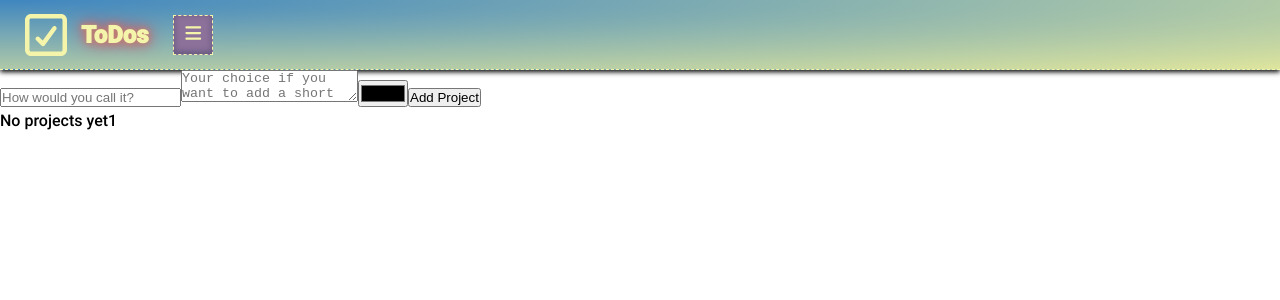
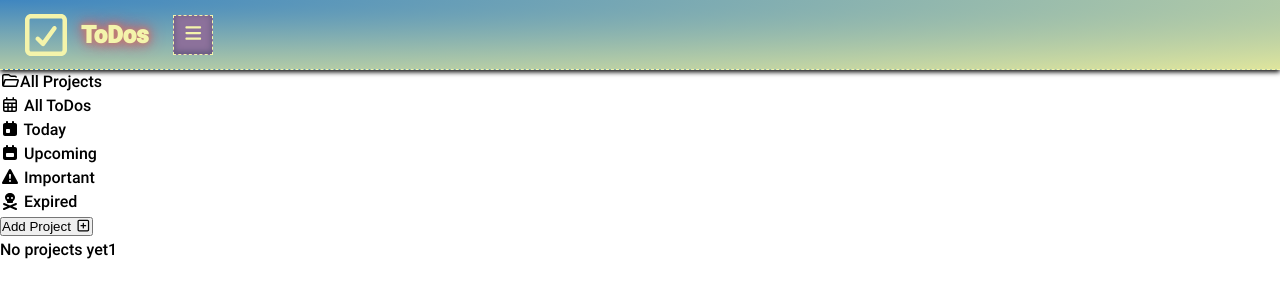
Before and after one commit to FreeFallRush/todo-app-react, a React (Vite) app: page / in a window 1280 px wide. Shown: the top 300 px of the page. Built offline with nearby package versions, Linux system fonts and the light colour scheme.

Commit message:
Added Sidebar folder in components with Sidebar.tsx
Added Sidebar component in Sidebar.tsx

Modified App.tsx with Sidebar and page switch for testing

```diff
--- a/src/App.tsx
+++ b/src/App.tsx
@@ -1,18 +1,25 @@
 import { useState } from "react";
-import type { Project, Todo, NewProject } from "./types";
+import type { Project, Todo } from "./types";
 import { v4 as uuidv4 } from "uuid";
 
 import Header from "./components/Header/Header";
+import Sidebar from "./components/Sidebar/Sidebar";
 
-import ProjectForm from "./components/ProjectForm";
+// import ProjectForm from "./components/ProjectForm";
 import ProjectList from "./components/ProjectList";
-
+import TodoList from "./components/TodoList";
 import "./App.css";
 
 function App() {
   const [projects, setProjects] = useState<Project[]>([]);
+  const [todos, setTodos] = useState<Todo[]>([]);
+  const [currentPage, setCurrentPage] = useState("all-projects");
 
-  const handleAddProject = (project: NewProject) => {
+  const handleAddProject = (project: {
+    name: string;
+    description?: string;
+    color?: string;
+  }) => {
     const newProject: Project = {
       id: uuidv4(),
       name: project.name,
@@ -20,58 +27,81 @@ function App() {
       color: project.color,
       todos: [],
     };
-
     setProjects([...projects, newProject]);
-    console.log("New project: ", newProject);
   };
 
   const handleDeleteProject = (id: string) => {
-    setProjects(projects.filter((project) => project.id !== id));
+    setProjects(projects.filter((p) => p.id !== id));
   };
 
   const handleAddTodo = (
     projectId: string,
     todo: { title: string; dueDate: string; priority: string }
   ) => {
-    const newTodo: Todo = {
-      id: uuidv4(),
-      title: todo.title,
-      dueDate: todo.dueDate,
-      priority: todo.priority,
-    };
-
-    setProjects((prevProjects) =>
-      prevProjects.map((project) =>
-        project.id === projectId
-          ? { ...project, todos: [...project.todos, newTodo] }
-          : project
+    setProjects(
+      projects.map((p) =>
+        p.id === projectId
+          ? {
+              ...p,
+              todos: [...p.todos, { id: uuidv4(), ...todo }],
+            }
+          : p
       )
     );
   };
 
   const handleDeleteTodo = (projectId: string, todoId: string) => {
-    setProjects((prevProjects) =>
-      prevProjects.map((project) =>
-        project.id === projectId
-          ? {
-              ...project,
-              todos: project.todos.filter((todo) => todo.id !== todoId),
-            }
-          : project
+    setProjects(
+      projects.map((p) =>
+        p.id === projectId
+          ? { ...p, todos: p.todos.filter((t) => t.id !== todoId) }
+          : p
       )
     );
+  };
+  const renderPage = () => {
+    switch (currentPage) {
+      case "all-projects":
+        return (
+          <ProjectList
+            projects={projects}
+            onDeleteProject={handleDeleteProject}
+            onAddTodo={handleAddTodo}
+            onDeleteTodo={handleDeleteTodo}
+          />
+        );
+      case "all-todos":
+        return <TodoList todos={todos} onDelete={() => {}} />;
+      case "today":
+        return <h2>Today’s Todos</h2>;
+      case "upcoming":
+        return <h2>Upcoming Todos</h2>;
+      case "important":
+        return <h2>Important Todos</h2>;
+      case "expired":
+        return <h2>Expired Todos</h2>;
+      default:
+        return <h2>Page not found</h2>;
+    }
   };
 
   return (
     <div className="page-content">
       <Header onToggleSidebar={() => console.log("toggle sidebar")} />
-      <ProjectForm onAdd={handleAddProject} />
-      <ProjectList
+      {/* <ProjectForm onAdd={handleAddProject} /> */}
+      {/* <ProjectList
         projects={projects}
         onDeleteProject={handleDeleteProject}
         onAddTodo={handleAddTodo}
         onDeleteTodo={handleDeleteTodo}
+      /> */}
+      <Sidebar
+        onNavigate={setCurrentPage}
+        onAddProject={() => console.log("Open Add Project Modal")}
       />
+      <main className="main-container">
+        <div className="main-content">{renderPage()}</div>
+      </main>
     </div>
   );
 }
--- /dev/null
+++ b/src/components/Sidebar/Sidebar.tsx
@@ -0,0 +1,57 @@
+import { FontAwesomeIcon } from "@fortawesome/react-fontawesome";
+import {
+  faFolderOpen,
+  faCalendarDays,
+  faSquarePlus,
+} from "@fortawesome/free-regular-svg-icons";
+import {
+  faCalendarDay,
+  faCalendarWeek,
+  faTriangleExclamation,
+  faSkullCrossbones,
+} from "@fortawesome/free-solid-svg-icons";
+
+import Button from "../Button";
+
+interface SidebarProps {
+  onNavigate: (page: string) => void;
+  onAddProject: () => void;
+}
+
+function Sidebar({ onNavigate, onAddProject }: SidebarProps) {
+  return (
+    <nav>
+      <div className="sidebar">
+        <ul className="sidebar-options">
+          <li onClick={() => onNavigate("all-projects")}>
+            <FontAwesomeIcon icon={faFolderOpen} />
+            All Projects
+          </li>
+          <li onClick={() => onNavigate("all-todos")}>
+            <FontAwesomeIcon icon={faCalendarDays} /> All ToDos
+          </li>
+          <li onClick={() => onNavigate("today")}>
+            <FontAwesomeIcon icon={faCalendarDay} /> Today
+          </li>
+          <li onClick={() => onNavigate("upcoming")}>
+            <FontAwesomeIcon icon={faCalendarWeek} /> Upcoming
+          </li>
+          <li onClick={() => onNavigate("important")}>
+            <FontAwesomeIcon icon={faTriangleExclamation} /> Important
+          </li>
+          <li onClick={() => onNavigate("expired")}>
+            <FontAwesomeIcon icon={faSkullCrossbones} /> Expired
+          </li>
+        </ul>
+
+        <div className="project-add">
+          <Button onClick={onAddProject}>
+            Add Project <FontAwesomeIcon icon={faSquarePlus} />
+          </Button>
+        </div>
+      </div>
+    </nav>
+  );
+}
+
+export default Sidebar;
```
